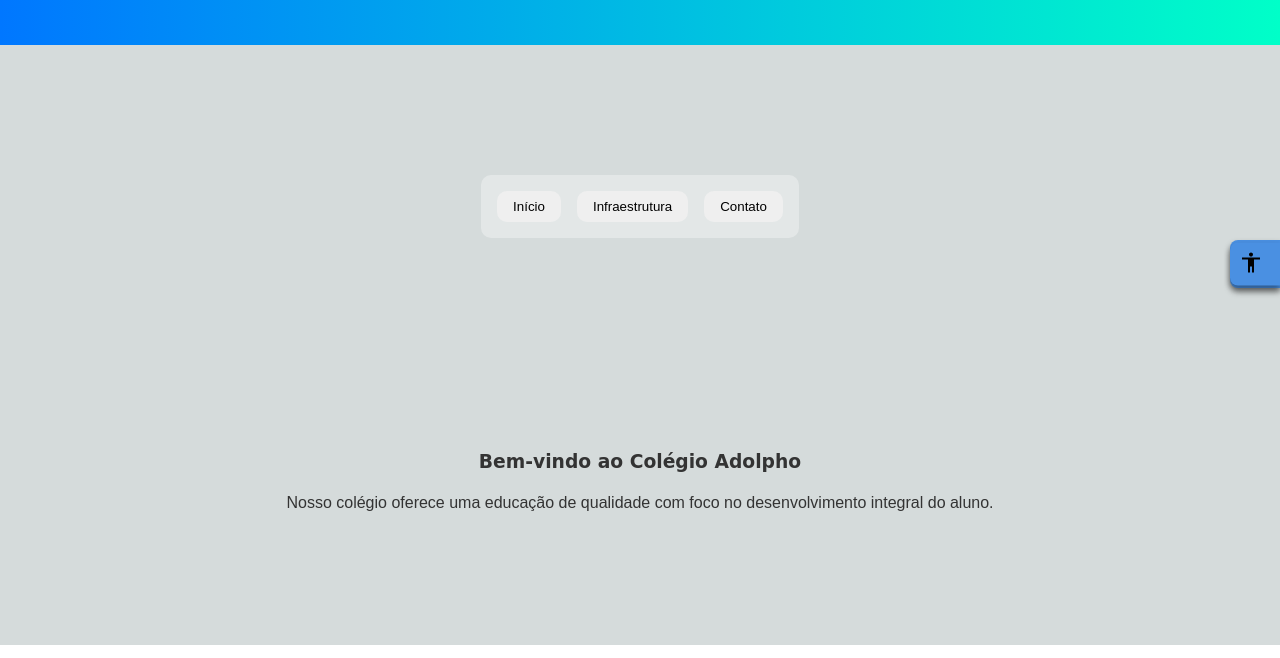
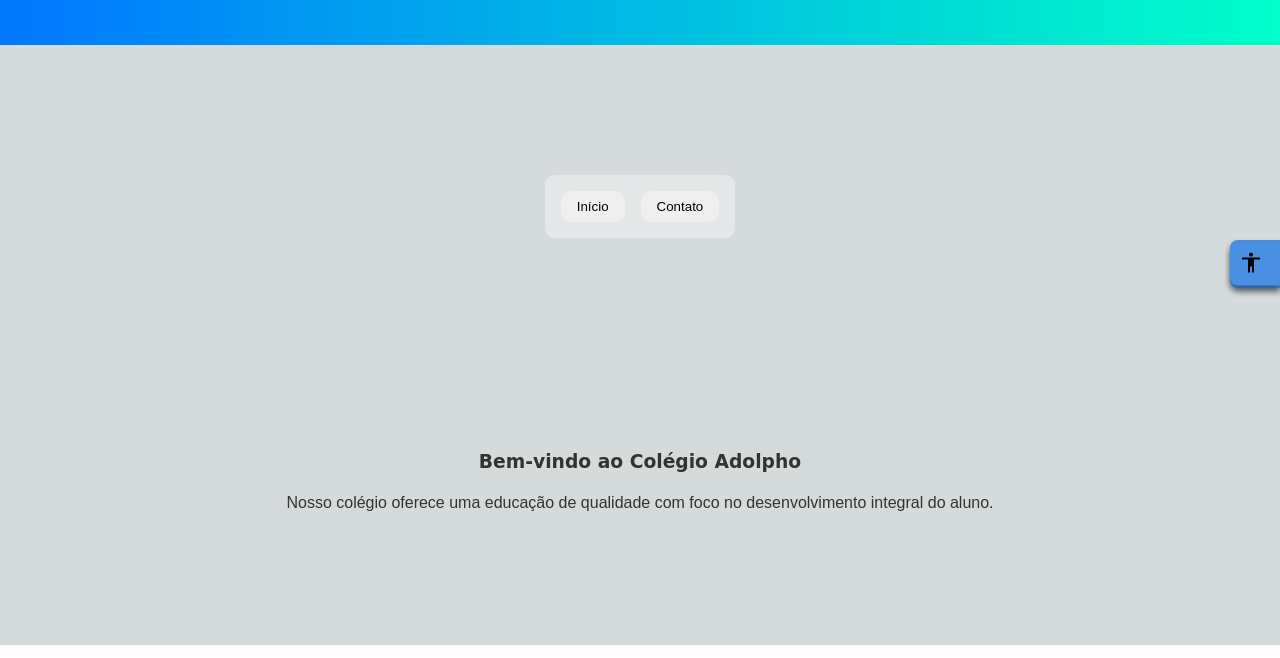
Before and after one commit to JoseLuizBBarco/colegio-adolpho, a plain HTML site: page index.html in a window 1280 px wide. Shown: the part 136-794 px from the top of the page. Drawn offline with Linux system fonts and the light colour scheme; a web font is replaced by a local one.

Commit message:
Revert "Infraestrutura"

```diff
--- a/assets/js/script.js
+++ b/assets/js/script.js
@@ -92,9 +92,7 @@ function toggleContainer(containerId) {
 function inícioBotão() {
   toggleContainer("container-home");
 }
-function infraestruturaBotão() {
-  toggleContainer("container-infraestrutura");
-}
+
 function contatoBotão() {
   toggleContainer("container-contato");
 }
--- a/index.html
+++ b/index.html
@@ -23,7 +23,6 @@
       <section id="mainContent">
         <article id="navMenu">
           <button onclick="inícioBotão()">Início</button>
-          <button onclick="infraestruturaBotão()">Infraestrutura</button>
           <button onclick="contatoBotão()">Contato</button>
         </article>
         <article id="container-home" class="container container-home active">
@@ -32,16 +31,6 @@
             Nosso colégio oferece uma educação de qualidade com foco no
             desenvolvimento integral do aluno.
           </p>
-        </article>
-        <article
-          id="container-infraestrutura"
-          class="container container-infraestrutura inactive"
-        >
-          <div class="card card-infraestrutura"></div>
-          <div class="card card-infraestrutura"></div>
-          <div class="card card-infraestrutura"></div>
-          <div class="card card-infraestrutura"></div>
-          <div class="card card-infraestrutura"></div>
         </article>
         <article
           id="container-contato"
```
